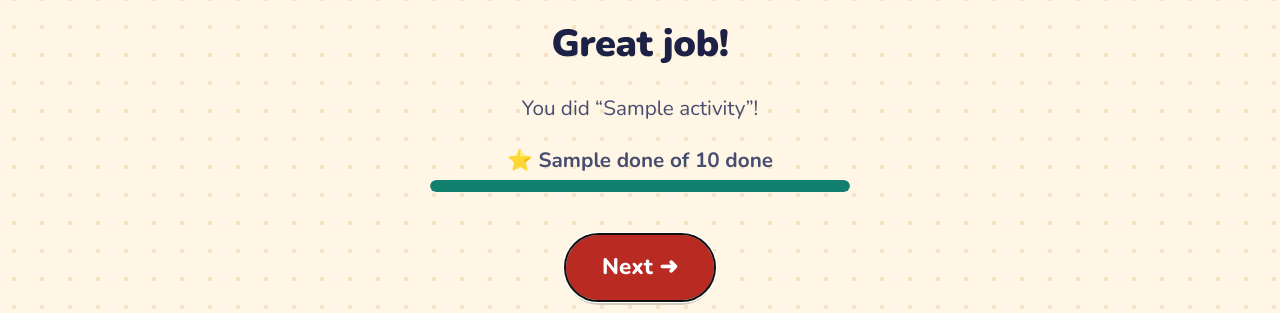
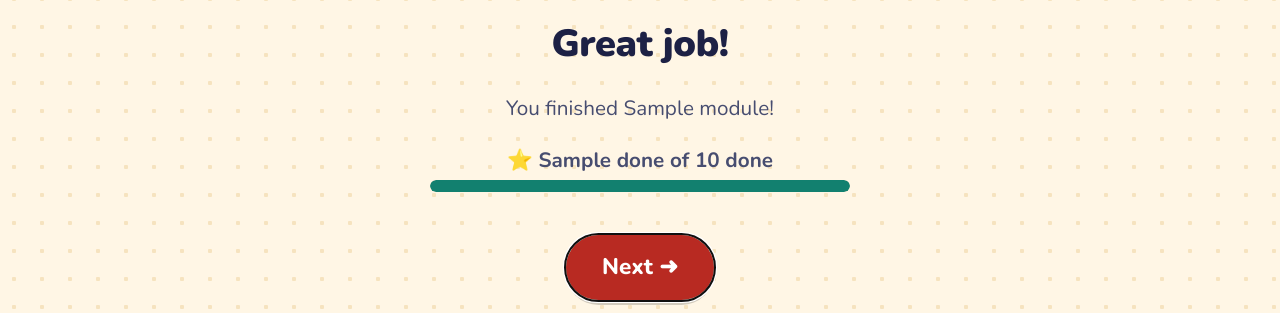
Before and after one commit to Sveder/trip-companion, a Django app: template templates/activities/praise.html in a window 1280 px wide. Shown: the part 351-664 px from the top of the page. Run offline with Django 3.2, Linux system fonts and the light colour scheme; the template is opened without the code that fills it: most values are stand-ins (such as "Sample title", 1, 10 or a date in 2020).

Commit message:
Praise screen: name the module, not the activity question

```diff
--- a/templates/activities/praise.html
+++ b/templates/activities/praise.html
@@ -5,7 +5,7 @@
   <div class="praise-emoji" aria-hidden="true">{{ module.emoji|default:"⭐" }}</div>
   {% include "includes/guide.html" with cls="hero-guide cheer" label="Our guide jumps for joy" %}
   <h1>Great job!</h1>
-  <p class="lead">You did “{{ activity.title }}”!</p>
+  <p class="lead">You finished {{ module.title }}!</p>
   <div class="progress" aria-label="{{ progress.done }} of {{ progress.total }} activities done">
     <span>⭐ {{ progress.done }} of {{ progress.total }} done</span>
     <div class="bar"><div class="fill praise-fill" style="--from: {% widthratio progress.before progress.total 100 %}%; width: {% widthratio progress.done progress.total 100 %}%"></div></div>
```
